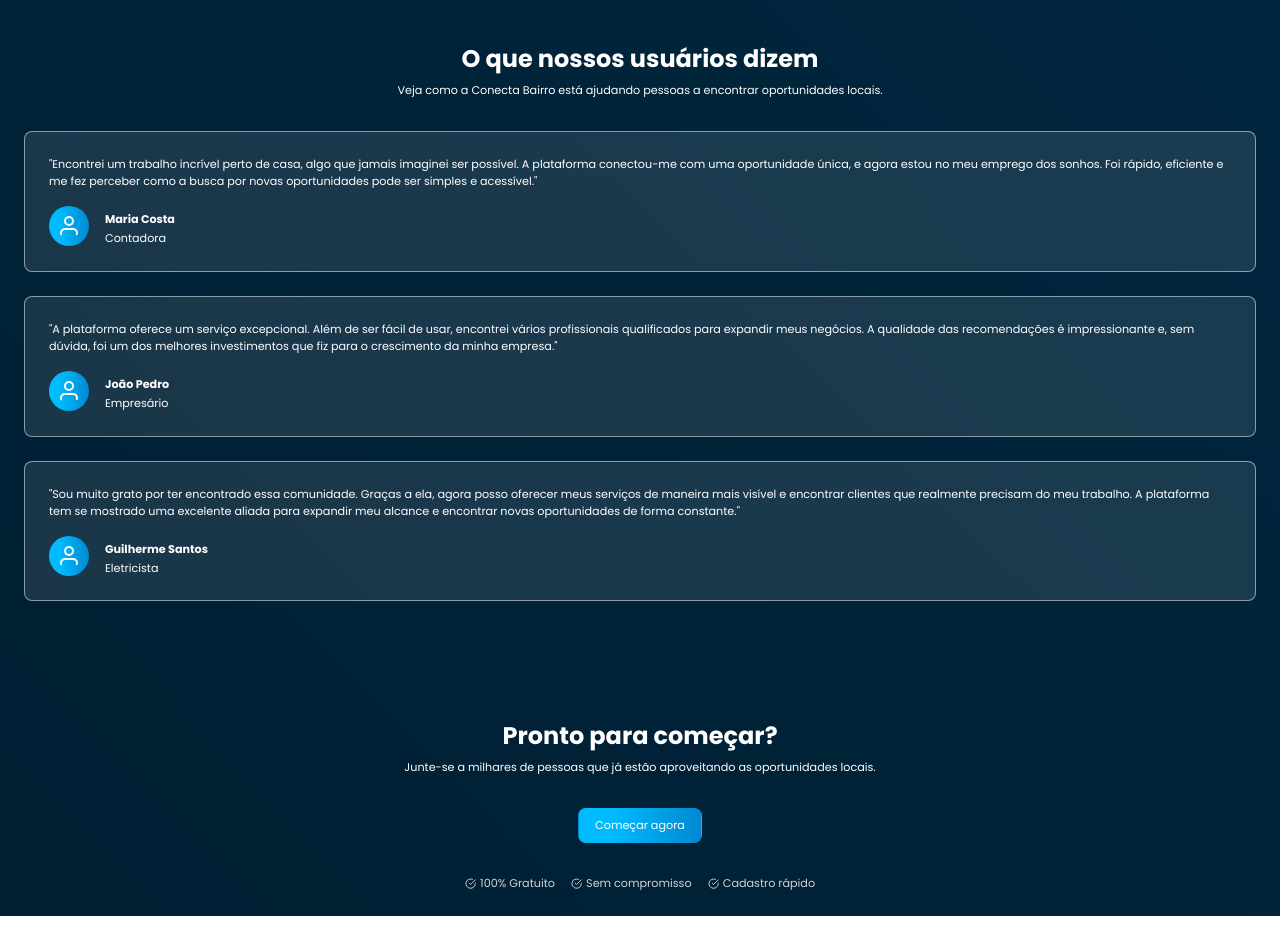
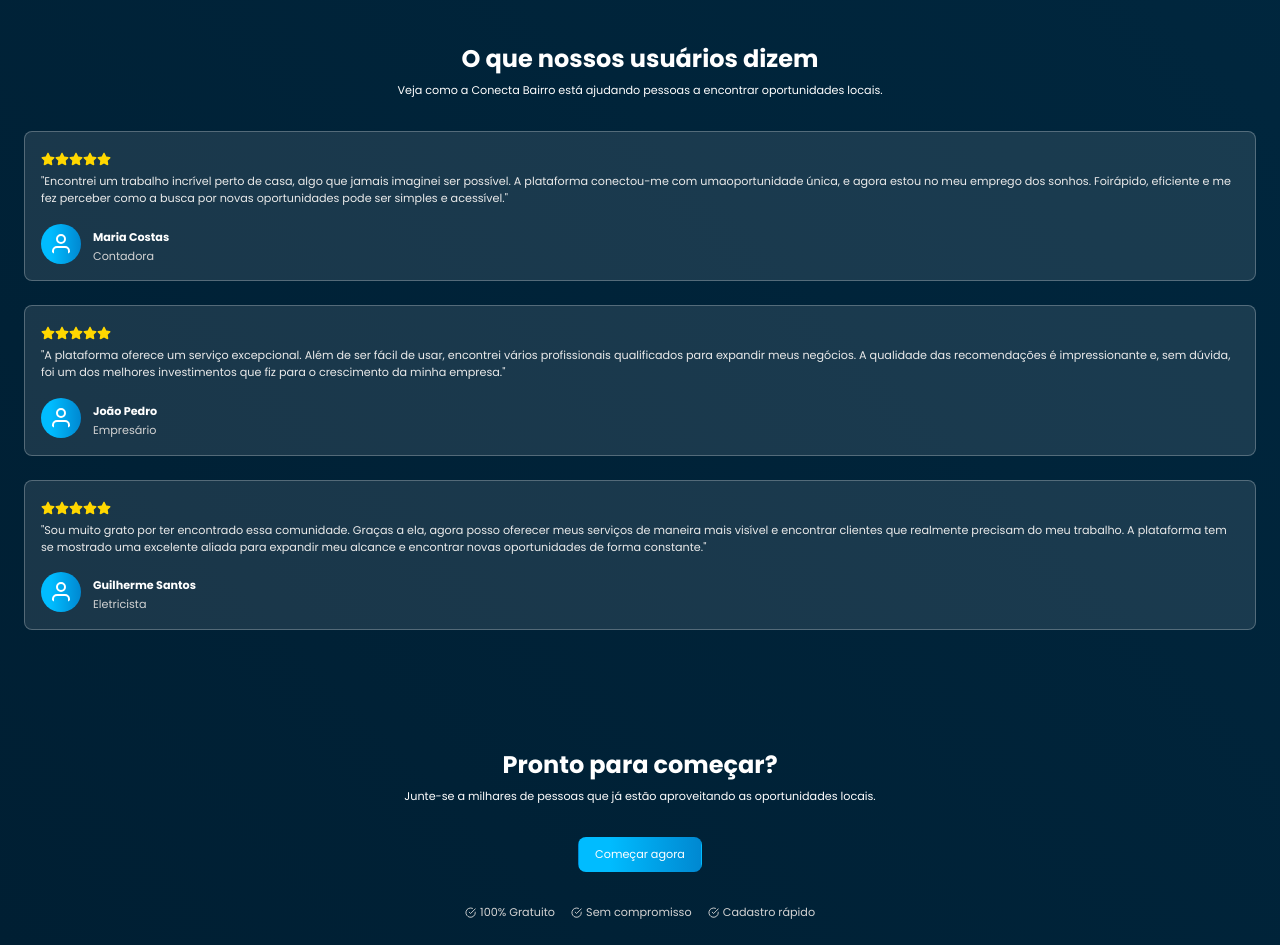
Before and after one commit to mickeiasdev/ConectaBairro, a React (Vite) app: page / in a window 1280 px wide. Shown: the part 2600-3545 px from the top of the page. Before the commit the page ends 3516 px from the top, so only its background shows below. Built offline with nearby package versions, Linux system fonts and the light colour scheme.

Commit message:
feat: update dependencies, enhance LandingPage with feedback section, and improve component styles

```diff
--- a/package.json
+++ b/package.json
@@ -24,6 +24,6 @@
     "eslint-plugin-react-hooks": "^5.2.0",
     "eslint-plugin-react-refresh": "^0.4.20",
     "globals": "^16.3.0",
-    "vite": "^7.0.6"
+    "vite": "^7.1.0"
   }
 }
--- /dev/null
+++ b/src/arrays/arrays.jsx
@@ -0,0 +1,20 @@
+export const arrFeedbackApp = [
+  {
+    name: "Maria Costas",
+    function: "Contadora",
+    comment:
+      "Encontrei um trabalho incrível perto de casa, algo que jamais imaginei ser possível. A plataforma conectou-me com umaoportunidade única, e agora estou no meu emprego dos sonhos. Foirápido, eficiente e me fez perceber como a busca por novas oportunidades pode ser simples e acessível.",
+  },
+  {
+    name: "João Pedro",
+    function: "Empresário",
+    comment:
+      "A plataforma oferece um serviço excepcional. Além de ser fácil de usar, encontrei vários profissionais qualificados para expandir meus negócios. A qualidade das recomendações é impressionante e, sem dúvida, foi um dos melhores investimentos que fiz para o crescimento da minha empresa.",
+  },
+  {
+    name: "Guilherme Santos",
+    function: "Eletricista",
+    comment:
+      "Sou muito grato por ter encontrado essa comunidade. Graças a ela, agora posso oferecer meus serviços de maneira mais visível e encontrar clientes que realmente precisam do meu trabalho. A plataforma tem se mostrado uma excelente aliada para expandir meu alcance e encontrar novas oportunidades de forma constante.",
+  },
+];
--- /dev/null
+++ b/src/components/AvaliatorStars.jsx
@@ -0,0 +1,33 @@
+import { FaStar } from "react-icons/fa";
+
+export default function AvaliatorStars({
+  size,
+  rating,
+  amount,
+  positive,
+  negative,
+  title,
+}) {
+  function generate() {
+    const res = [];
+    if (rating <= amount) {
+      for (let i = 0; i < amount; i++) {
+        if (i < rating) {
+          res.push(<FaStar size={size} color={positive} />);
+        } else {
+          res.push(<FaStar size={size} color={negative} />);
+        }
+      }
+      return res;
+    } else {
+      throw Error("A quantidade tem que ser maior ou igual a avaliacao");
+    }
+  }
+
+  return (
+    <div>
+      <span>{generate()}</span>
+      <span>{title}</span>
+    </div>
+  );
+}
--- /dev/null
+++ b/src/components/FeedbackApp.jsx
@@ -0,0 +1,36 @@
+import AvaliatorStars from "./AvaliatorStars";
+import { FiUser } from "react-icons/fi";
+
+import styles from "../styles/FeedbackApp.module.css"
+
+export default function FeedbackApp({
+  rating = 5,
+  amount = 5,
+  postive = "gold",
+  negative = "gray",
+  title = "",
+  user = {},
+}) {
+  return (
+    <div className={styles.container}>
+      <div>
+        <AvaliatorStars
+          size={14}
+          rating={rating}
+          amount={amount}
+          positive={postive}
+          negative={negative}
+          title={title}
+        />
+        <p className={styles.comment}>"{user.comment}"</p>
+      </div>
+      <div className={styles.divUser}>
+        <FiUser className={styles.userIcon} />
+        <div className={styles.userName}>
+          <strong>{user.name}</strong>
+          <p>{user.function}</p>
+        </div>
+      </div>
+    </div>
+  );
+}
--- /dev/null
+++ b/src/components/Stamps.jsx
@@ -0,0 +1,12 @@
+import { FiCheckCircle } from "react-icons/fi";
+
+import styles from "../styles/Stamps.module.css";
+
+export default function Stamps({ title }) {
+  return (
+    <div className={styles.stamp}>
+      <FiCheckCircle />
+      <p>{title}</p>
+    </div>
+  );
+}
--- a/src/global.css
+++ b/src/global.css
@@ -19,6 +19,8 @@
 
   --glass-color: rgba(255, 255, 255, 0.1);
   --glass-hover: rgba(255, 255, 255, 0.175);
+  --glass-border: rgba(255, 255, 255, 0.25);
+  --glass-border-hover: rgba(255, 255, 255, 0.5);
 
   --yellow-500: #FBBF24;
 
--- a/src/pages/LandingPage.jsx
+++ b/src/pages/LandingPage.jsx
@@ -1,16 +1,16 @@
+import FeedbackApp from "../components/FeedbackApp";
+import Stamps from "../components/Stamps";
+
 import { BiRightArrowAlt } from "react-icons/bi";
 import { IoLocationOutline, IoBriefcaseOutline } from "react-icons/io5";
 import { LuShield } from "react-icons/lu";
 import { HiOutlineBolt } from "react-icons/hi2";
-import {
-  FiUsers,
-  FiDollarSign,
-  FiUser,
-  FiCheckCircle,
-} from "react-icons/fi";
+import { FiUsers, FiDollarSign, } from "react-icons/fi";
 import { MdConnectWithoutContact } from "react-icons/md";
 
 import styles from "../styles/LandingPage.module.css";
+
+import { arrFeedbackApp } from "../arrays/arrays";
 
 export default function LandingPage() {
   return (
@@ -141,58 +141,11 @@ export default function LandingPage() {
           oportunidades locais.
         </p>
         <div className={styles.feedbackList}>
-          <div className={styles.feedbackItem}>
-            {/* component estrelas avaliacao */}
-            <p>
-              "Encontrei um trabalho incrível perto de casa, algo que jamais
-              imaginei ser possível. A plataforma conectou-me com uma
-              oportunidade única, e agora estou no meu emprego dos sonhos. Foi
-              rápido, eficiente e me fez perceber como a busca por novas
-              oportunidades pode ser simples e acessível."
-            </p>
-            <div className={styles.feedbackUser}>
-              <FiUser className={styles.feedbackIcon} />
-              <div>
-                <strong>Maria Costa</strong>
-                <p>Contadora</p>
-              </div>
-            </div>
-          </div>
-          <div className={styles.feedbackItem}>
-            {/* component estrelas avaliacao */}
-            <p>
-              "A plataforma oferece um serviço excepcional. Além de ser fácil de
-              usar, encontrei vários profissionais qualificados para expandir
-              meus negócios. A qualidade das recomendações é impressionante e,
-              sem dúvida, foi um dos melhores investimentos que fiz para o
-              crescimento da minha empresa."
-            </p>
-            <div className={styles.feedbackUser}>
-              <FiUser className={styles.feedbackIcon} />
-              <div>
-                <strong>João Pedro</strong>
-                <p>Empresário</p>
-              </div>
-            </div>
-          </div>
-          <div className={styles.feedbackItem}>
-            {/* component estrelas avaliacao */}
-            <p>
-              "Sou muito grato por ter encontrado essa comunidade. Graças a ela,
-              agora posso oferecer meus serviços de maneira mais visível e
-              encontrar clientes que realmente precisam do meu trabalho. A
-              plataforma tem se mostrado uma excelente aliada para expandir meu
-              alcance e encontrar novas oportunidades de forma constante."
-            </p>
-            <div className={styles.feedbackUser}>
-              <FiUser className={styles.feedbackIcon} />
-              <div>
-                <strong>Guilherme Santos</strong>
-                <p>Eletricista</p>
-              </div>
-            </div>
-          </div>
+          {arrFeedbackApp.map((user) => (
+          <FeedbackApp rating={5} amount={5} user={user} />
+        ))}
         </div>
+
       </section>
       {/* ----------------------------------------------------------------------------------------------------- */}
       <footer>
@@ -204,19 +157,9 @@ export default function LandingPage() {
           </p>
           <button className={styles.start}>Começar agora</button>
           <div className={styles.footerStamps}>
-            {/* componente de stamp */}
-            <div>
-              <FiCheckCircle />
-              <p>100% Gratuito</p>
-            </div>
-            <div>
-              <FiCheckCircle />
-              <p>Sem compromisso</p>
-            </div>
-            <div>
-              <FiCheckCircle />
-              <p>Cadastro rápido</p>
-            </div>
+            <Stamps title="100% Gratuito"/>
+            <Stamps title="Sem compromisso"/>
+            <Stamps title="Cadastro rápido"/>
           </div>
         </section>
       </footer>
--- /dev/null
+++ b/src/styles/FeedbackApp.module.css
@@ -0,0 +1,44 @@
+.container {
+  display: flex;
+  flex-direction: column;
+  gap: 1rem;
+  background: var(--glass-color);
+  padding: 1rem;
+  border: 1px solid var(--glass-border);
+  border-radius: 0.5rem;
+  transition: 0.25s ease-in-out;
+}
+
+.container:hover {
+  border: 1px solid var(--glass-border-hover);
+}
+
+.comment {
+  font-size: 0.7rem;
+  line-height: 1.5;
+  color: var(--gray-200);
+}
+
+.divUser {
+  display: flex;
+  align-items: center;
+  gap: 0.75rem;
+}
+
+.userIcon {
+  font-size: 2.5rem;
+  padding: 0.5rem;
+  background: var(--secundary-gradient);
+  border-radius: 100%;
+}
+
+.divUser strong,
+.divUser p {
+  font-size: 0.7rem;
+  line-height: 1.5;
+  color: var(--white);
+}
+
+.divUser p {
+  color: var(--gray-500);
+}
--- /dev/null
+++ b/src/styles/Stamps.module.css
@@ -0,0 +1,8 @@
+.stamp {
+  display: flex;
+  gap: .25rem;
+  align-items: center;
+  text-align: center;
+  font-size: 0.7rem;
+  color: var(--gray-500);
+}
```
Also changed, not shown: src/components/HeaderLandingPage.jsx (added, +9 -0 lines), 1 other file (tests, documents, lock files or other folders).
